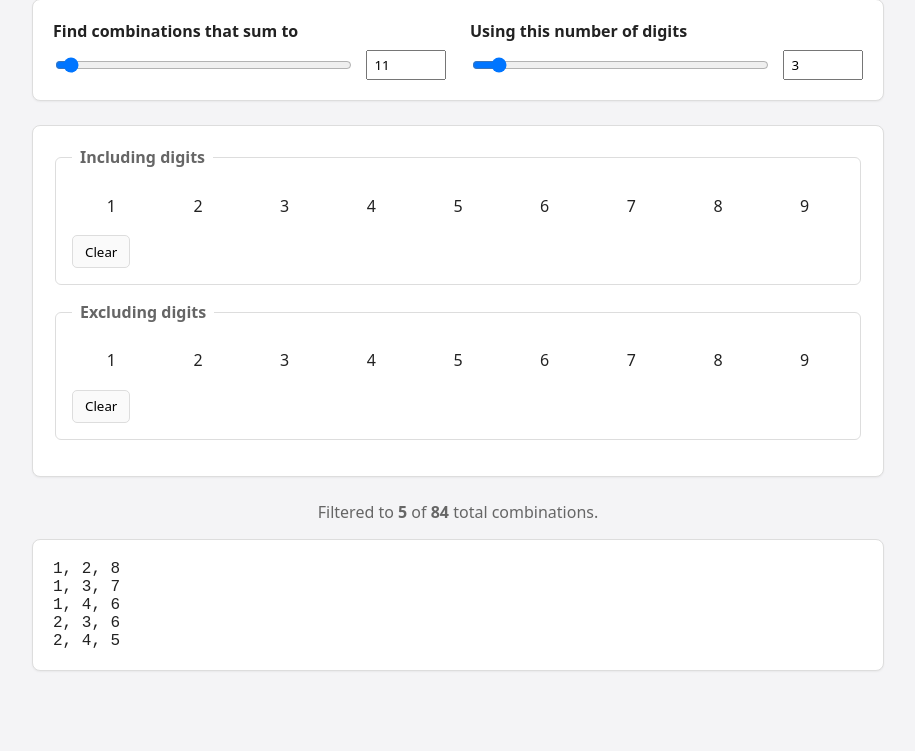
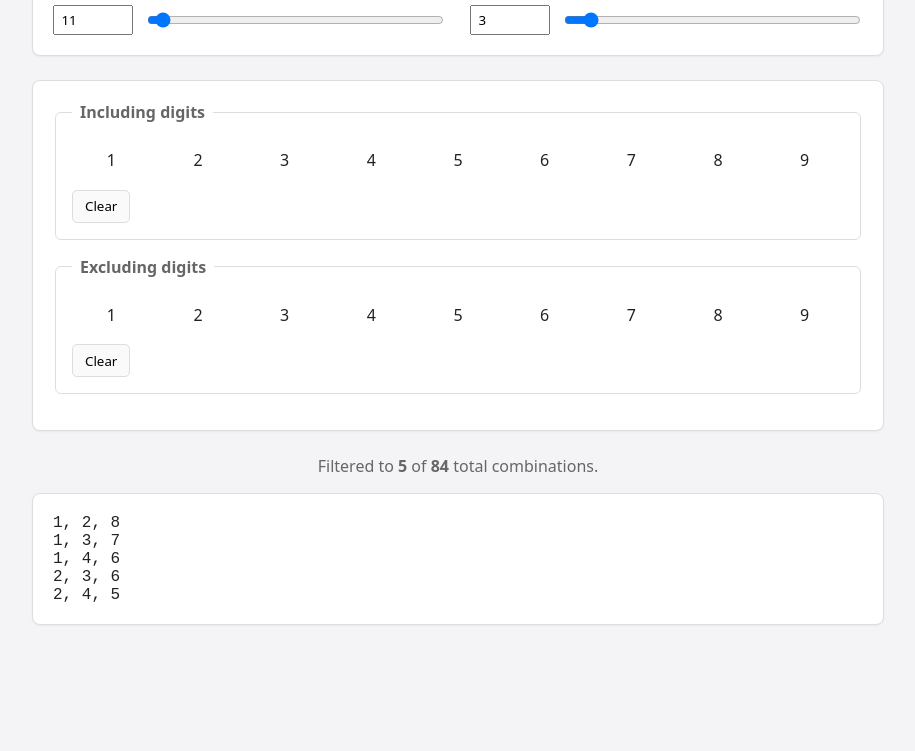
Before and after one commit to lgastako/sudokulator, a plain HTML site: page index.html in a window 1280 px wide. Shown: the part 137-888 px from the top of the page, without its empty margins (182-1097 px from the left). After the commit the page ends 842 px from the top, so only its background shows below. Drawn offline with Linux system fonts and the light colour scheme.

Commit message:
swap-positions-of-digits-and-sliders

```diff
--- a/index.html
+++ b/index.html
@@ -32,6 +32,7 @@
       h1 {
         text-align: center;
         margin-bottom: 1rem;
+        margin-top: -1.5rem;
       }
 
       .container {
@@ -192,16 +193,16 @@
         <div class="control-group">
           <label>Find combinations that sum to</label>
           <div class="control-row">
-            <input type="range" id="sum-range" max="405" value="11" />
-            <input type="number" id="sum-number" />
+              <input type="number" id="sum-number" />
+              <input type="range" id="sum-range" max="405" value="11" />
           </div>
         </div>
 
         <div class="control-group">
           <label>Using this number of digits</label>
           <div class="control-row">
-            <input type="range" id="count-range" max="45" value="3" />
-            <input type="number" id="count-number" />
+              <input type="number" id="count-number" />
+              <input type="range" id="count-range" max="45" value="3" />
           </div>
         </div>
       </div>
```
